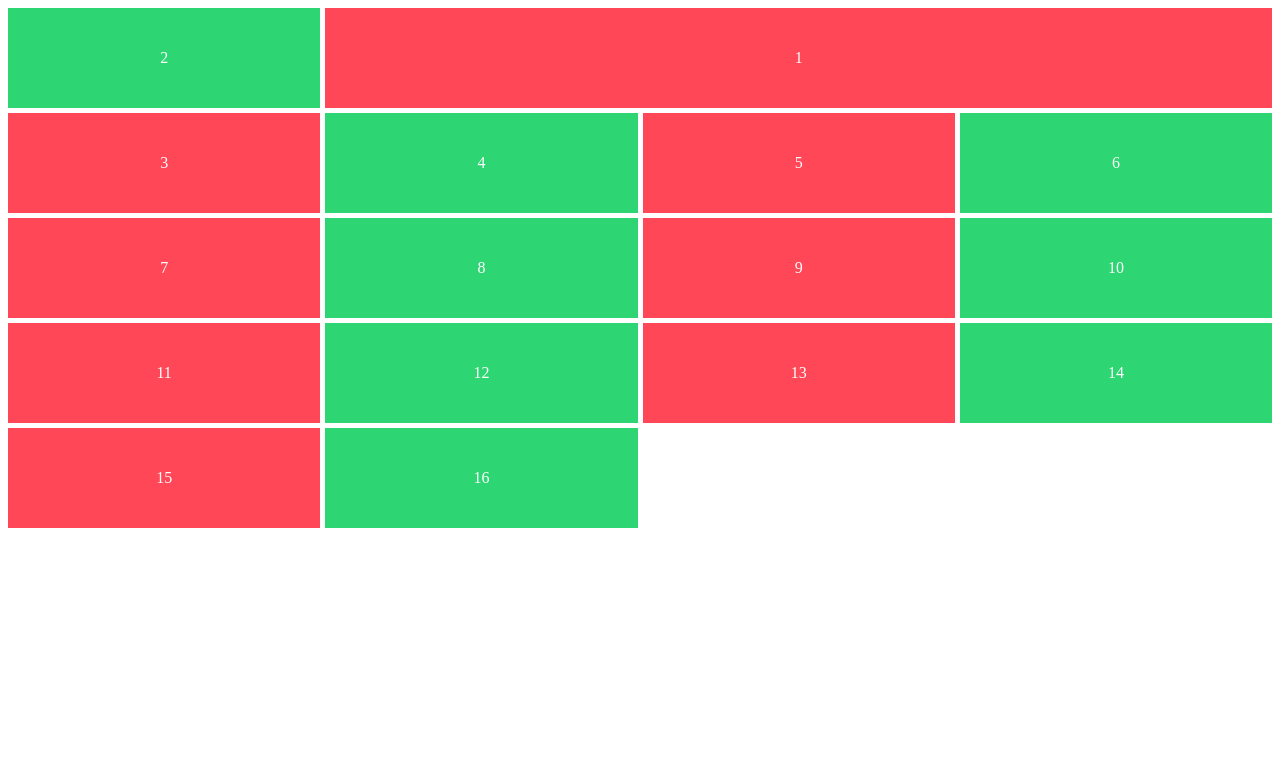
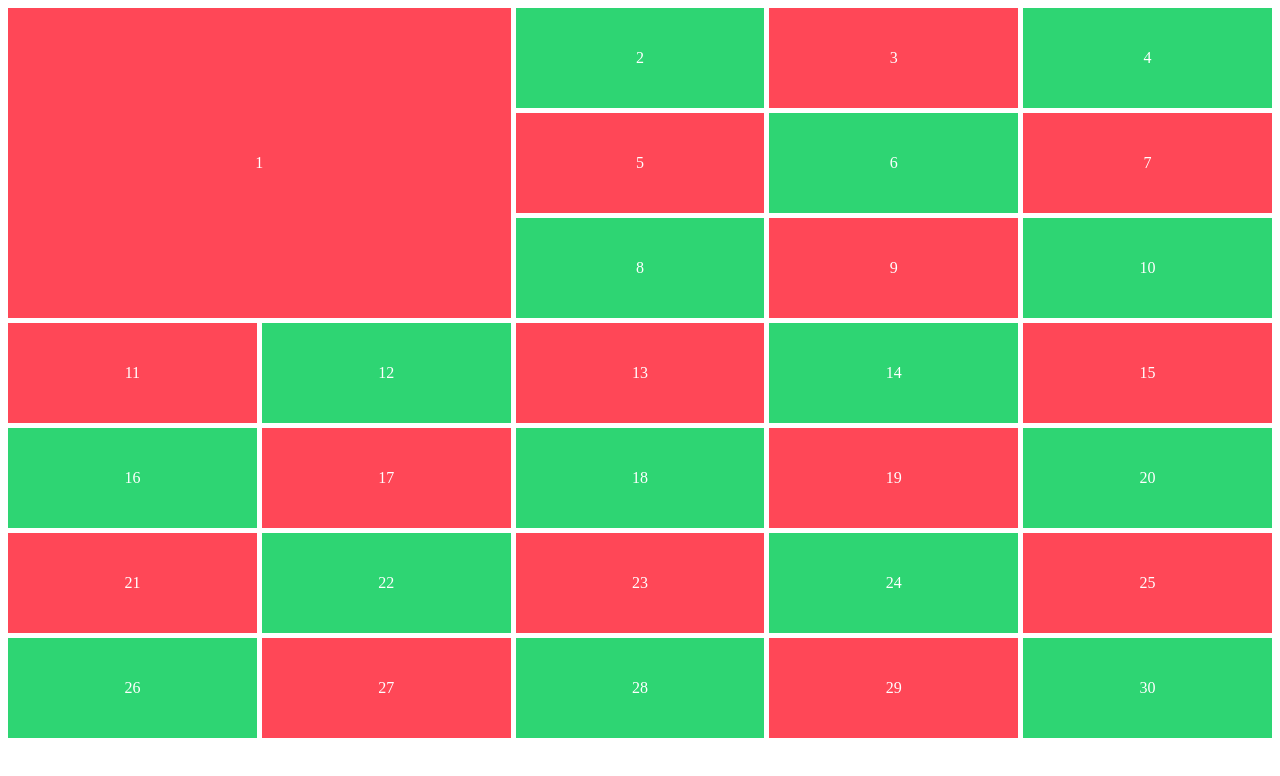
Before and after one commit to ghdl023/css-masterclass, a website: page grid.html in a window 1280 px wide. Drawn offline with Linux system fonts and the light colour scheme.

Commit message:
#2.11 Grid Row, Row Start and End

```diff
--- a/grid.html
+++ b/grid.html
@@ -9,9 +9,9 @@
       .father {
         display: grid;
         grid-gap: 5px;
-        grid-template-columns: repeat(4, 1fr) [last-line];
         grid-auto-rows: 100px;
         grid-auto-flow: row dense;
+        grid-template-columns: repeat(5, 1fr);
       }
 
       .box {
@@ -22,7 +22,8 @@
       }
 
       .box:first-child {
-        grid-column: 2 / last-line;
+        grid-row: span 3;
+        grid-column: span 2;
       }
 
       .box:nth-child(odd) {
@@ -52,6 +53,20 @@
       <div class="box">14</div>
       <div class="box">15</div>
       <div class="box">16</div>
+      <div class="box">17</div>
+      <div class="box">18</div>
+      <div class="box">19</div>
+      <div class="box">20</div>
+      <div class="box">21</div>
+      <div class="box">22</div>
+      <div class="box">23</div>
+      <div class="box">24</div>
+      <div class="box">25</div>
+      <div class="box">26</div>
+      <div class="box">27</div>
+      <div class="box">28</div>
+      <div class="box">29</div>
+      <div class="box">30</div>
     </div>
   </body>
 </html>
```
